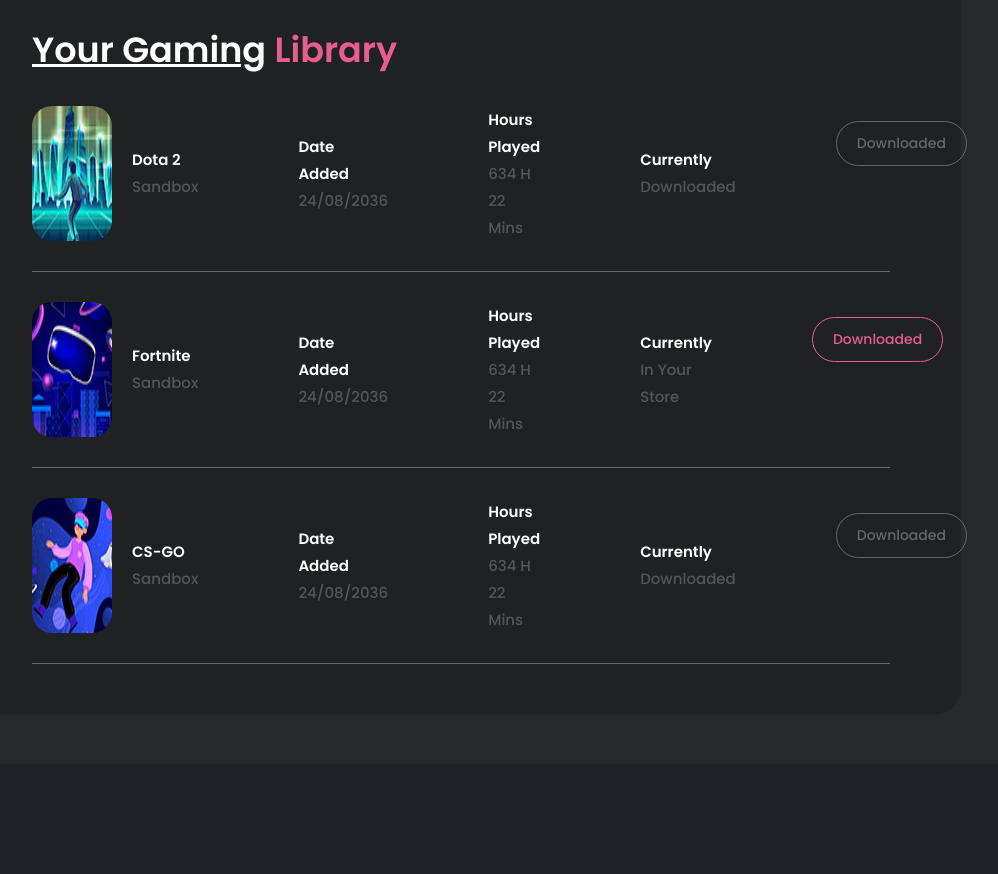
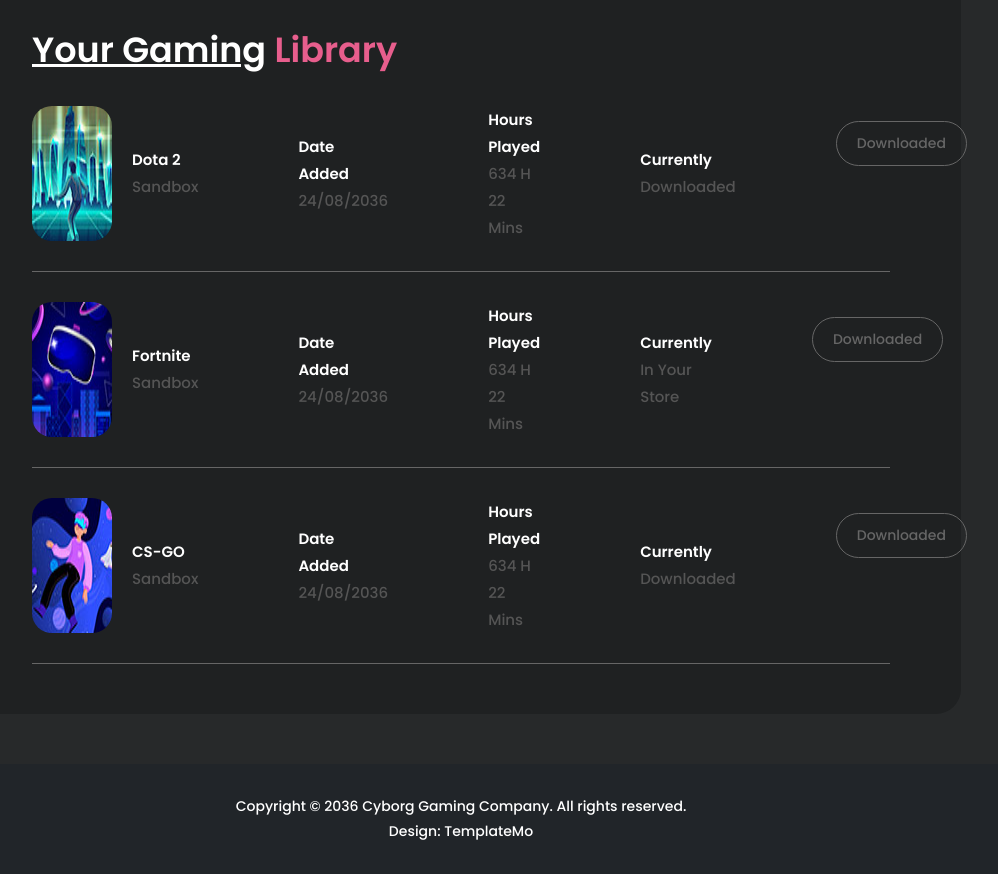
Before and after one commit to sauliusss/cyborg-multipage, a website: page profile.html in a window 1280 px wide. Shown: the part 1570-2444 px from the top of the page, without its empty margins (179-1177 px from the left). Before the commit the page ends 2364 px from the top, so only its background shows below. Drawn offline with Linux system fonts and the light colour scheme.

Commit message:
end library section

```diff
--- a/css/pages/profile.css
+++ b/css/pages/profile.css
@@ -119,3 +119,9 @@
 .library .row-content .row-block .text > .text-no-bold {
   font-size: 15px;
 }
+
+.library .row-block:nth-child(2) > .button:nth-child(6) {
+  background-color: transparent;
+  color: #666;
+  border: 1px solid #666;
+}
--- a/profile.html
+++ b/profile.html
@@ -199,5 +199,9 @@
         </div>
       </div>
     </main>
+    <footer>
+      <p>Copyright &copy 2036 <span> Cyborg Gaming</span> Company. All rights reserved.</p>
+      <p>Design: <span>TemplateMo</span></p>
+    </footer>
   </body>
 </html>
```
Also changed, not shown: browse.html (+2 -2 lines).
